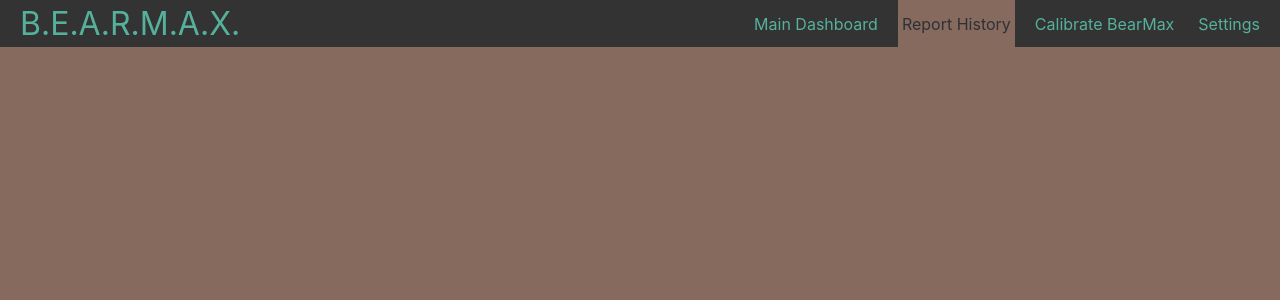
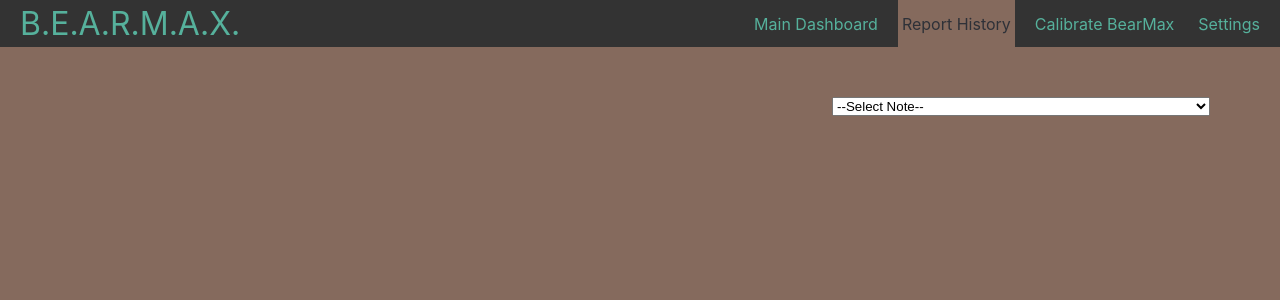
Before and after one commit to Bearmax-UCF/BEARMAX, a React (Create React App) app in the folder Client/: page /report-hist in a window 1280 px wide. Shown: the top 300 px of the page. Built offline with nearby package versions, Linux system fonts and the light colour scheme.

Commit message:
Comments display just needs db connection/setup

```diff
--- a/Client/src/App.js
+++ b/Client/src/App.js
@@ -5,6 +5,7 @@ import './App.css';
 import './Components/LandingNav/Nav.css';
 import './Pages/Landing/landing.css';
 import './Components/Component.css';
+import './Components/ReportElements/report.css';
 
 import LandingPage from "./Pages/Landing/LandingPage";
 import AboutUs from "./Pages/Landing/AboutUs";
--- /dev/null
+++ b/Client/src/Components/ReportElements/comments.jsx
@@ -0,0 +1,48 @@
+import React, { useState } from "react";
+
+export const Comments = (props) => {
+
+    const [showhide, setShowHide] = useState('');
+
+    const handleshowhide=(event)=>{
+        const getuser = event.target.value;
+        setShowHide(getuser);
+    }
+
+    return (
+        <div className="comments">
+
+            <div className="commentSelection">
+                <select name="usertype" className="commSelect" onChange={(e)=>(handleshowhide(e))}>
+                    <option value="">--Select Note--</option>
+                    <option value="1">Create A Note</option>
+                    <option value="2">...</option>
+                    <option value="3">...</option>
+                </select>
+            </div>
+
+            { showhide==='1' && (
+                <div className="notesDisplay">
+                    <textarea></textarea>
+                </div>
+            )}
+
+            { showhide==='2' && (
+                <div className="notesDisplay">
+                    <label className="mb-2">User Address 2</label>
+                    <textarea name="address2" className="form-control"></textarea>
+                </div>
+            )}
+
+            { showhide==='3' && (
+                <div className="notesDisplay">
+                    <label className="mb-2">User Address 3</label>
+                    <textarea name="address3" className="form-control"></textarea>
+                </div>
+            )}
+
+        </div>
+    )
+}
+
+export default Comments;
--- /dev/null
+++ b/Client/src/Components/ReportElements/report.css
@@ -0,0 +1,25 @@
+textarea {
+    resize: none;
+    width: 100%;
+    height: 600px;
+}
+
+.notesDisplay {
+    display: flex;
+    margin-right: 5%;
+    margin-left: 65%;
+    margin-top: 10px;
+
+    width: 29.5%;
+
+    background-color: rgb(255, 255, 255);
+}
+
+.commSelect {
+    display: flex;
+    margin-right: 5%;
+    margin-left: 65%;
+    margin-top: 50px;
+
+    width: 29.5%;
+}
--- a/Client/src/Pages/Account/ReportHistory.jsx
+++ b/Client/src/Pages/Account/ReportHistory.jsx
@@ -1,5 +1,7 @@
 import React, { useState } from "react";
+
 import NavBar from "./../../Components/AccountNav/AccountNav";
+import Comments from "./../../Components/ReportElements/comments";
 
 export const ReportHist = (props) => {
 
@@ -7,6 +9,10 @@ export const ReportHist = (props) => {
 
         <div>
             <NavBar />
+
+            <div>
+                <Comments />
+            </div>
         </div>
     )
 }
```
